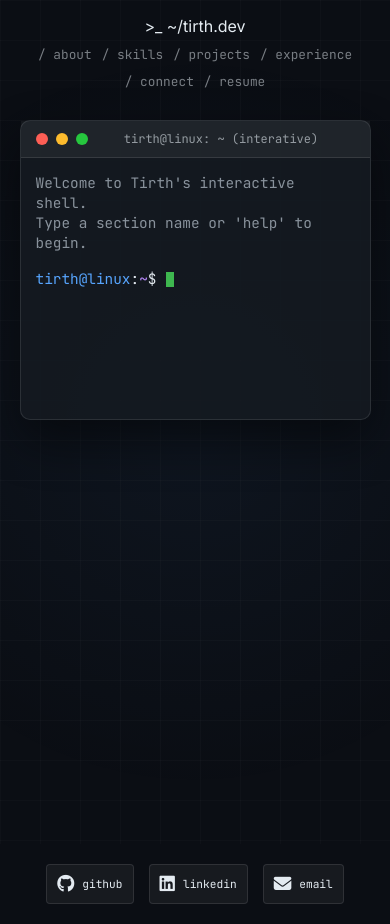
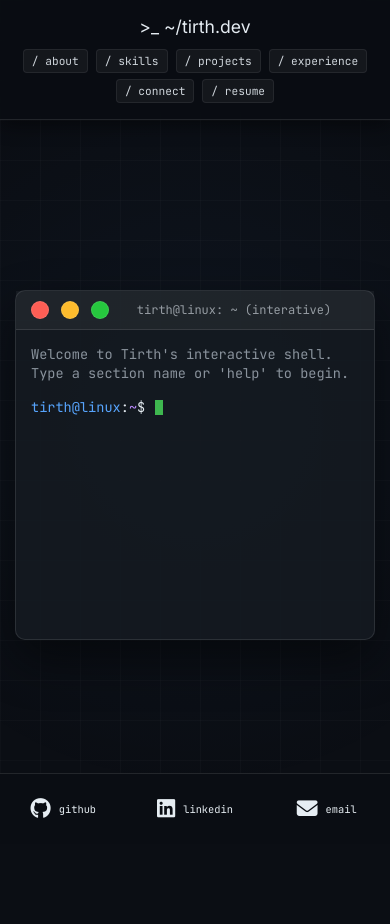
Before and after one commit to tirthpatel90/My-Portfolio-, a plain HTML site: page index.html in a window 390 px wide. After the commit the page ends 844 px from the top, so only its background shows below. Drawn offline with Linux system fonts and the light colour scheme.

Commit message:
fixed mobile view glitches

```diff
--- a/style.css
+++ b/style.css
@@ -626,69 +626,164 @@ body.booted .social-links {
     }
 
     .navbar {
-        padding: 1rem;
+        padding: 1rem 0.5rem;
         flex-direction: column;
         align-items: center;
         gap: 10px;
+        position: fixed;
+        top: 0;
+        left: 0;
+        width: 100%;
+        background: rgba(11, 14, 20, 0.95);
+        backdrop-filter: blur(12px);
+        box-shadow: 0 4px 20px rgba(0,0,0,0.5);
+        z-index: 1000;
+        border-bottom: 1px solid var(--border-color);
+    }
+
+    .logo {
+        font-size: 1.1rem;
+        margin-bottom: 2px;
     }
 
     .navbar nav {
         display: flex;
         flex-wrap: wrap;
         justify-content: center;
-        gap: 10px;
+        gap: 6px 8px;
+        width: 100%;
+        padding: 0 5px;
     }
 
     nav a {
         margin-left: 0;
-        font-size: 0.8rem;
+        font-size: 0.7rem;
+        padding: 4px 8px;
+        background: rgba(255, 255, 255, 0.05);
+        border: 1px solid rgba(255, 255, 255, 0.08);
+        border-radius: 4px;
+        opacity: 0.9;
+        white-space: nowrap;
     }
 
     .desktop-env {
-        padding: 120px 10px 80px;
+        padding: 240px 15px 120px; /* Increased top padding to ensure clear separation from navbar */
         align-items: flex-start;
         height: auto;
-        min-height: 100vh;
+        min-height: calc(100vh - 60px);
+        overflow: visible;
+        display: flex;
+        flex-direction: column;
+        gap: 25px;
+    }
+
+    .header-buttons {
+        gap: 12px; /* Increased gap */
+    }
+
+    .btn {
+        width: 18px; /* Larger buttons for touch */
+        height: 18px;
+        border: 1px solid rgba(255, 255, 255, 0.1);
+    }
+
+    .window-container {
+        position: relative !important;
+        inset: unset !important;
+        width: 100% !important;
+        height: auto !important;
+        display: flex;
+        flex-direction: column;
+        gap: 20px;
+        z-index: 10;
+        pointer-events: auto !important;
     }
 
     .main-terminal {
-        width: 95vw;
-        height: auto;
-        min-height: 300px;
+        width: 100% !important;
+        height: auto !important;
+        min-height: 350px;
+        position: relative !important;
+        left: unset !important;
+        top: unset !important;
+        margin-bottom: 0px;
+        order: 1;
     }
 
     .terminal-window {
         min-width: unset;
-        width: 90vw;
+        width: 100% !important;
+        position: relative !important;
+        left: 0 !important;
+        top: 0 !important;
+        transform: none !important;
     }
 
     .spawned-window {
-        width: 90vw;
-        height: auto;
-        max-height: 80vh;
+        width: 100% !important;
+        height: auto !important;
+        max-height: none;
+        order: 2;
     }
 
     .terminal-body {
         max-height: 60vh;
         padding: 15px;
+        font-size: 0.85rem;
+    }
+
+    .output {
+        font-size: 0.85rem;
+        word-break: break-word;
+    }
+
+    .project-item-header {
+        flex-direction: column;
+        align-items: flex-start;
+        gap: 4px;
+        margin-bottom: 10px;
+    }
+
+    .project-timeline {
+        font-size: 0.75rem;
+        opacity: 0.6;
     }
 
     .tree-container {
         flex-direction: column;
-        gap: 20px;
+        gap: 15px;
+    }
+
+    .tree-view {
+        font-size: 0.75rem;
+        min-width: auto;
     }
 
     .social-links {
-        position: relative;
-        bottom: unset;
-        right: unset;
-        justify-content: center;
-        padding: 20px 0;
+        position: fixed;
+        bottom: 0;
+        left: 0;
+        right: 0;
+        background: rgba(11, 14, 20, 0.95);
+        backdrop-filter: blur(8px);
+        border-top: 1px solid var(--border-color);
+        justify-content: space-around;
+        padding: 15px 5px;
         width: 100%;
+        z-index: 1000;
+        opacity: 1 !important;
     }
 
     .social-btn {
-        font-size: 0.7rem;
-        padding: 0 10px;
+        font-size: 0.65rem;
+        padding: 0 5px;
+        height: 40px;
+        border: none;
+        background: transparent;
+        flex: 1;
+    }
+
+    .social-btn i {
+        font-size: 1.3rem;
     }
 }
```
